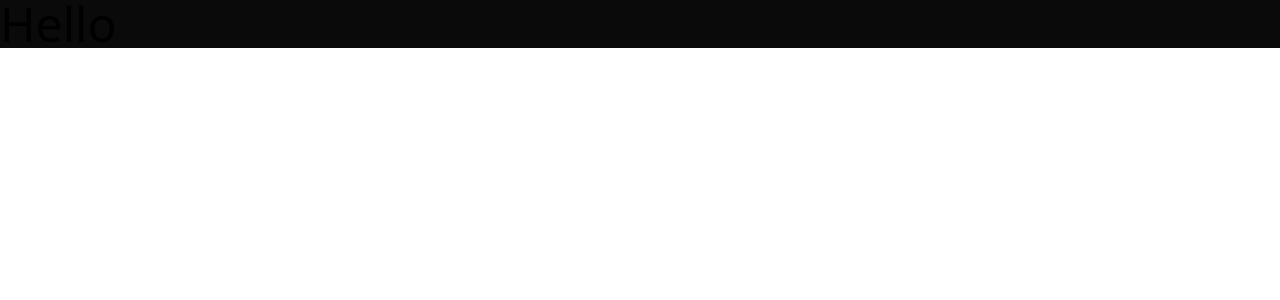
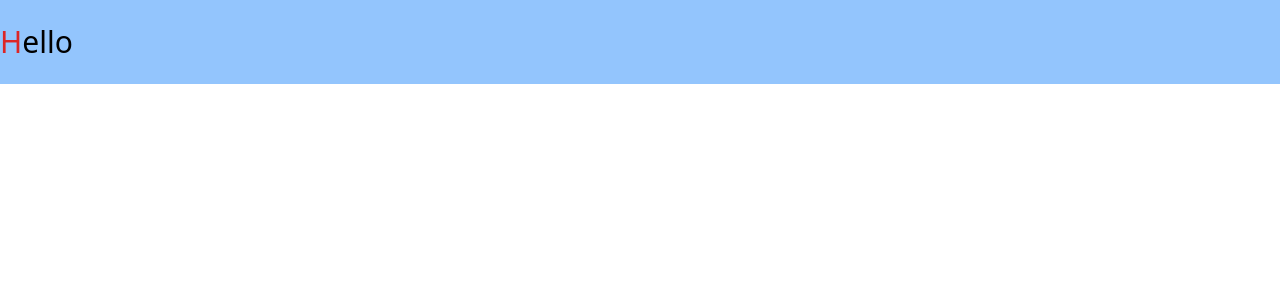
Before and after one commit to SazedWorldbringer/operator-academy-final-project, a React (Vite) app in the folder client/: page / in a window 1280 px wide. Shown: the top 300 px of the page. Built offline with nearby package versions, Linux system fonts and the light colour scheme.

Commit message:
feat: setup components and function utilities, setup tailwind

```diff
--- a/client/src/App.jsx
+++ b/client/src/App.jsx
@@ -1,12 +1,11 @@
-import { useState } from 'react'
-import reactLogo from './assets/react.svg'
-
-function App() {
-  const [count, setCount] = useState(0)
-
+const App = () => {
   return (
-    <div className="text-5xl bg-container text-black"> Hello</div >
+    <div>
+      <p className="first-letter:text-red-600 text-black bg-blue-300 text-3xl py-6 my-0 mx-auto">Hello</p>
+    </div>
   )
 }
 
 export default App
+
+// render cardscontainer
--- /dev/null
+++ b/client/src/components/Card.jsx
@@ -0,0 +1,2 @@
+// render data prettyly
+// handle votes
--- /dev/null
+++ b/client/src/components/CardsContainer.jsx
@@ -0,0 +1,2 @@
+// fetch data
+// render two cards
--- /dev/null
+++ b/client/src/utils/getRandomThing.js
@@ -0,0 +1,13 @@
+export const getRandomThing = (notThisOne, maxNumOfThings) => {
+  const thingNumber = Math.floor(Math.random() * (maxNumOfThings - 1) + 1)
+
+  if (thingNumber !== notThisOne) return thingNumber;
+  return getRandomThing(notThisOne)
+}
+
+export const getOptionsForVote = () => {
+  const first = getRandomThing();
+  const second = getRandomThing(first);
+
+  return [Object.values(things)[first], Object.values(things)[second]];
+}
```
Also changed, not shown: client/src/App.css (deleted).
